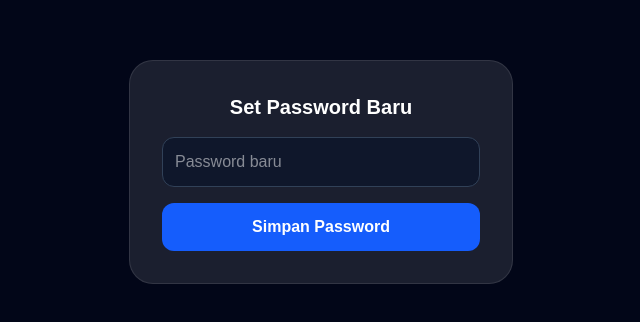
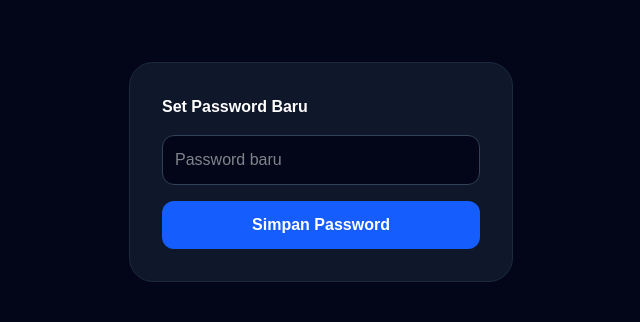
Before and after one commit to inklusisdirf-lab/iLaporan-Harian-SDIRF, a Next.js app: page /update-password in a window 1280 px wide. Shown: the part 228-550 px from the top of the page, without its empty margins (319-959 px from the left). Built offline with nearby package versions, Linux system fonts and the light colour scheme; no server answers.

Commit message:
update: halaman login dan update-password

```diff
--- a/app/(auth)/login/page.tsx
+++ b/app/(auth)/login/page.tsx
@@ -99,14 +99,13 @@ const handleForgotPassword = async (e: React.FormEvent) => {
   setLoading(true);
 
   try {
-    // Kita tambahkan '#' agar Supabase mengirim token sebagai fragmen URL,
-    // bukan sebagai parameter URL yang salah sasaran ke API.
+    // Kita targetkan ke halaman update-password
     const { error } = await supabase.auth.resetPasswordForEmail(forgotEmail, {
       redirectTo: "https://i-laporan-harian-sdirf.vercel.app/update-password",
     });
 
     if (error) throw error;
-    setSuccessMessage("Tautan pemulihan telah dikirim ke email Anda.");
+    setSuccessMessage("Link reset telah dikirim ke email Anda.");
   } catch (error: any) {
     setErrorMessage(error.message);
   } finally {
--- a/app/update-password/page.tsx
+++ b/app/update-password/page.tsx
@@ -13,13 +13,14 @@ export default function UpdatePasswordPage() {
     e.preventDefault();
     setLoading(true);
 
-    // Supabase otomatis mengambil user dari session yang terbawa via link email
+    // KUNCI: Supabase SDK secara otomatis akan membaca token dari URL hash
+    // tanpa perlu mengirim apikey manual.
     const { error } = await supabase.auth.updateUser({ password });
 
     if (error) {
       alert("Error: " + error.message);
     } else {
-      alert("Password berhasil diperbarui!");
+      alert("Password berhasil diubah!");
       router.push("/login");
     }
     setLoading(false);
@@ -27,13 +28,13 @@ export default function UpdatePasswordPage() {
 
   return (
     <div className="min-h-screen bg-slate-950 flex items-center justify-center p-4">
-      <form onSubmit={handleUpdate} className="bg-white/10 p-8 rounded-3xl w-full max-w-sm text-center border border-white/10">
-        <h2 className="text-white text-xl font-bold mb-4">Set Password Baru</h2>
+      <form onSubmit={handleUpdate} className="bg-slate-900 border border-slate-800 p-8 rounded-3xl w-full max-w-sm">
+        <h2 className="text-white font-bold mb-4">Set Password Baru</h2>
         <input
           type="password"
           value={password}
           onChange={(e) => setPassword(e.target.value)}
-          className="w-full p-3 rounded-xl mb-4 bg-slate-900 text-white border border-slate-700"
+          className="w-full p-3 rounded-xl bg-slate-950 text-white border border-slate-700 mb-4"
           placeholder="Password baru"
           required
         />
```
